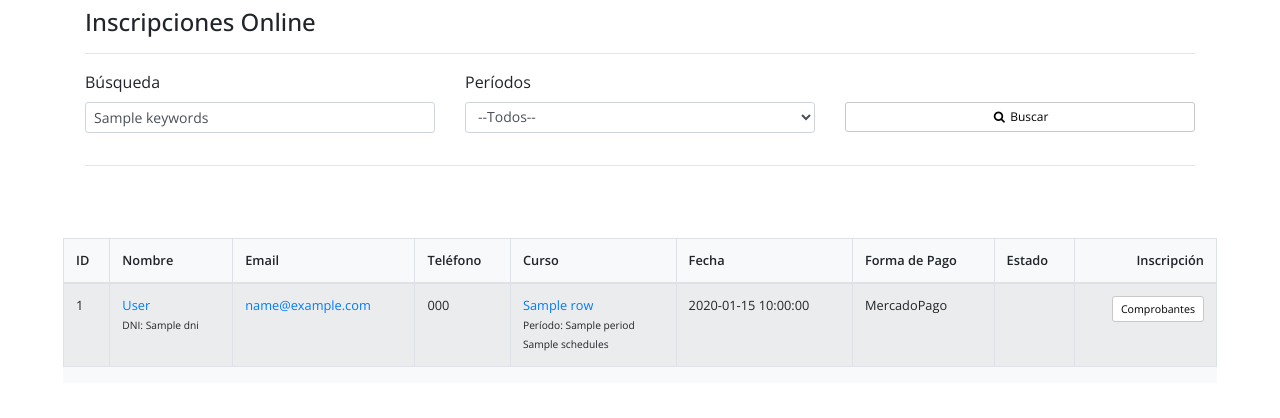
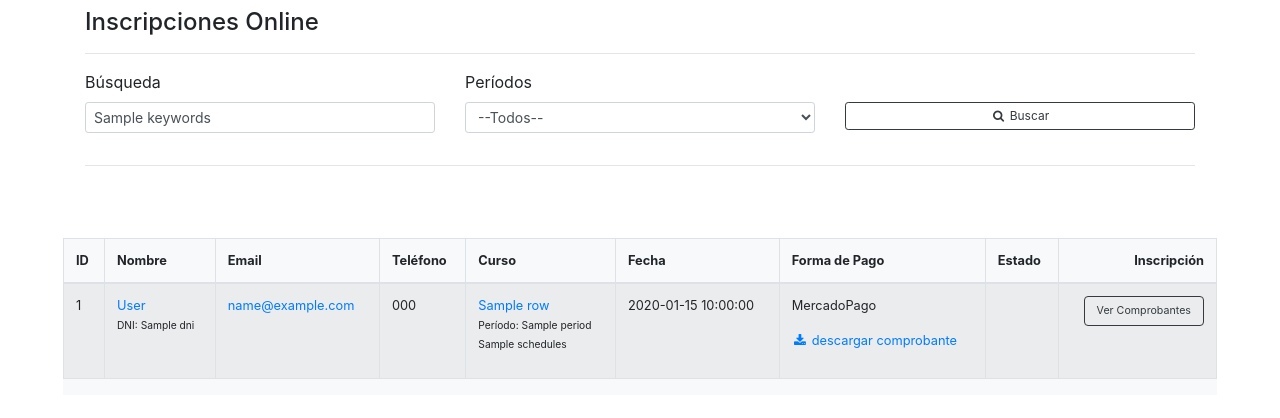
Before and after one commit to Proydesa/crm_new, a PHP site: the page made by views/reportes/inscripciones_online.php in a window 1280 px wide. Shown: the top 418 px of the page. Run offline with PHP 8.4, Linux system fonts and the light colour scheme; the template is opened without the code that fills it: most values are stand-ins (such as "Sample title", 1, 10 or a date in 2020); data that the repository does not hold is empty; some libraries are stand-ins or nearby versions.

Commit message:
Corrección en la vista de inscripciones online

```diff
--- a/views/header.php
+++ b/views/header.php
@@ -8,6 +8,7 @@
 		<meta name="description" content="Sistema de Administración CRM - Hulk" >
 		<meta name="aplication-url" content="<?= $HULK->wwwroot;?>/index.php" >
 		<meta name="icon" href="<?= $HULK->wwwroot;?>/favicon.ico" sizes="32x32" >
+
 
 		<!-- CSS del JqueryUI -->
 		<link href="<?= $HULK->wwwroot;?>/themes/<?= $HULK->theme;?>/jquery-ui.css" rel="stylesheet" type="text/css"  />
@@ -22,8 +23,6 @@
 		<?php endif; ?>
 
 		<link href="https://fonts.googleapis.com/css?family=Roboto:300,400,500,600" rel="stylesheet">
-
-		<link rel="stylesheet" href="https://stackpath.bootstrapcdn.com/bootstrap/4.1.3/css/bootstrap.min.css" integrity="sha384-MCw98/SFnGE8fJT3GXwEOngsV7Zt27NXFoaoApmYm81iuXoPkFOJwJ8ERdknLPMO" crossorigin="anonymous">
 
 
 
@@ -43,8 +42,7 @@
 		<script type="text/javascript" src="<?= $HULK->javascript;?>/jquery.tablesorter.min.js"></script>
 		<script type="text/javascript" src="<?= $HULK->javascript;?>/jquery.tablesorter.widgets.min.js"></script>
 		<script type="text/javascript" src="<?= $HULK->javascript;?>/jquery.tablesorter.pager.js"></script>
-		<script src="https://cdnjs.cloudflare.com/ajax/libs/popper.js/1.14.3/umd/popper.min.js" integrity="sha384-ZMP7rVo3mIykV+2+9J3UJ46jBk0WLaUAdn689aCwoqbBJiSnjAK/l8WvCWPIPm49" crossorigin="anonymous"></script>
-		<script src="https://stackpath.bootstrapcdn.com/bootstrap/4.1.3/js/bootstrap.min.js" integrity="sha384-ChfqqxuZUCnJSK3+MXmPNIyE6ZbWh2IMqE241rYiqJxyMiZ6OW/JmZQ5stwEULTy" crossorigin="anonymous"></script>
+
 
 
 		<link type="text/css" href="<?= $HULK->javascript;?>/theme.jui.css" rel="stylesheet">
--- a/views/reportes/inscripciones_online.php
+++ b/views/reportes/inscripciones_online.php
@@ -1,3 +1,6 @@
+<link rel="stylesheet" href="https://stackpath.bootstrapcdn.com/bootstrap/4.1.3/css/bootstrap.min.css" integrity="sha384-MCw98/SFnGE8fJT3GXwEOngsV7Zt27NXFoaoApmYm81iuXoPkFOJwJ8ERdknLPMO" crossorigin="anonymous">
+<script src="https://cdnjs.cloudflare.com/ajax/libs/popper.js/1.14.3/umd/popper.min.js" integrity="sha384-ZMP7rVo3mIykV+2+9J3UJ46jBk0WLaUAdn689aCwoqbBJiSnjAK/l8WvCWPIPm49" crossorigin="anonymous"></script>
+<script src="https://stackpath.bootstrapcdn.com/bootstrap/4.1.3/js/bootstrap.min.js" integrity="sha384-ChfqqxuZUCnJSK3+MXmPNIyE6ZbWh2IMqE241rYiqJxyMiZ6OW/JmZQ5stwEULTy" crossorigin="anonymous"></script>
 
 <section class="p-2">
 
@@ -28,7 +31,7 @@
 				<div class="col-md-4">
 					<div class="form-group">
 						<label for="">&nbsp;</label>
-						<button class="btn btn-primary btn-block btn-sm"><i class="fa fa-search fa-fw"></i> Buscar</button>
+						<button class="btn btn-outline-dark btn-block btn-sm"><i class="fa fa-search fa-fw"></i> Buscar</button>
 					</div>
 				</div>
 			</div>
@@ -80,14 +83,19 @@
 						</td>
 						<td><?=$row->added?></td>
 						<td>
-							<span><?=$row->payment=='bank' ? 'Transferencia Bancaria' : 'MercadoPago' ?></span><br>
+							<p><span><?=$row->payment=='bank' ? 'Transferencia Bancaria' : 'MercadoPago' ?></span></p>
+							<?php if($row->file_hash && $row->file_name): ?>
+							<p><a href="https://proydesa.org/portal/inscripcion-online/download-file/<?=$row->file_name?>/<?=$row->file_hash?>" target="_blank" ><i class="fa fa-download fa-fw"></i> descargar comprobante</a></p>
+							<?php endif; ?>
 						</td>
-						<td><span class="badge badge-<?=set_status($row->status)->colour?>"><?=set_status($row->status)->label?></span></td>
+						<td>
+							<span class="badge badge-<?=set_status($row->status)->colour?>"><?=set_status($row->status)->label?></span>
+						</td>
 						<td align="right">
 							<?php if(!check_role_assignment($row->courseid,$row->userid)): ?>
-							<a href="contactos.php?v=inscribir_usuario&id=<?=$row->userid?>" target="_blank" class="btn btn-primary btn-xs"><i class="fa fa-angle-right fa-fw"></i> Inscribir alumno</a>
+							<a href="contactos.php?v=inscribir_usuario&id=<?=$row->userid?>" target="_blank" class="btn btn-outline-dark btn-xs"><i class="fa fa-angle-right fa-fw"></i> Inscribir alumno</a>
 							<?php else: ?>
-							<a href="contactos.php?v=pagos&id=<?=$row->userid?>" target="_blank" class="btn btn-primary btn-xs">Comprobantes</a>
+							<a href="contactos.php?v=pagos&id=<?=$row->userid?>" target="_blank" class="btn btn-outline-dark btn-xs">Ver Comprobantes</a>
 							<?php endif; ?>
 
 						</td>
```
Also changed, not shown: libraries/webservice_lms.php (+6 -6 lines).
